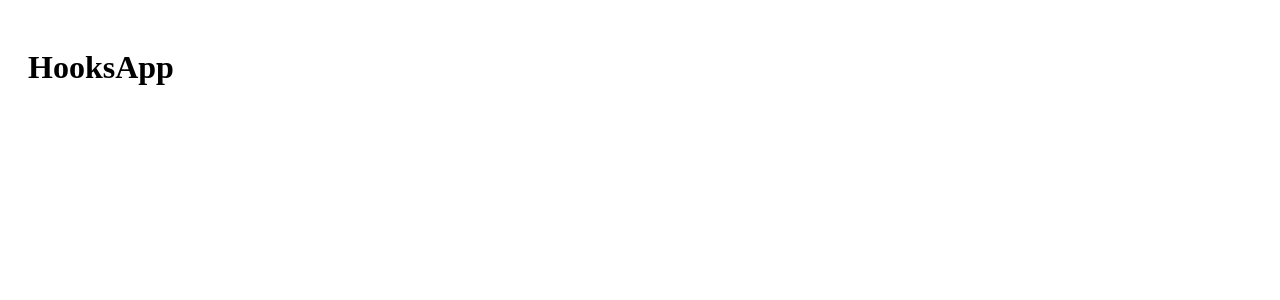
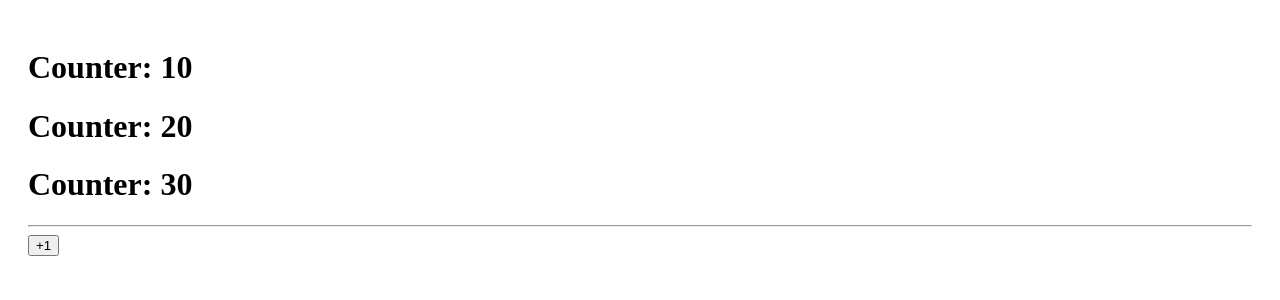
Before and after one commit to KandeSoto/react-hooks, a React app: page / in a window 1280 px wide. Shown: the top 300 px of the page. Built offline with nearby package versions, Linux system fonts and the light colour scheme; the HTML template or start-up script is replaced by a standard one.

Commit message:
useState

```diff
--- /dev/null
+++ b/src/01-useState/CounterApp.jsx
@@ -0,0 +1,29 @@
+import { useState } from "react";
+
+
+export const CounterApp = () => {
+
+  const [state, setCounter] = useState({
+    counter1:10,
+    counter2:20,
+    counter3:30,
+  });
+
+  const { counter1 , counter2, counter3 } = state;
+
+  return (
+    <>
+      <h1>Counter: { counter1 }</h1>
+      <h1>Counter: { counter2 }</h1>
+      <h1>Counter: { counter3 }</h1>
+      <hr />
+      <button
+      className="btn btn-primary"
+      onClick={ () => setCounter( {
+        ...state,
+        counter1: counter1 + 1,
+      })
+      }>+1</button>
+    </>
+  )
+}
--- a/src/main.jsx
+++ b/src/main.jsx
@@ -1,11 +1,12 @@
 import { StrictMode } from 'react';
 import { createRoot } from 'react-dom/client';
-import { HooksApp } from './HooksApp';
+import { CounterApp } from './01-useState/CounterApp';
+// import { HooksApp } from './HooksApp';
 
 import './index.css'
 
 createRoot(document.getElementById('root')).render(
   <StrictMode>
-    <HooksApp />
+    <CounterApp />
   </StrictMode>
 )
```
